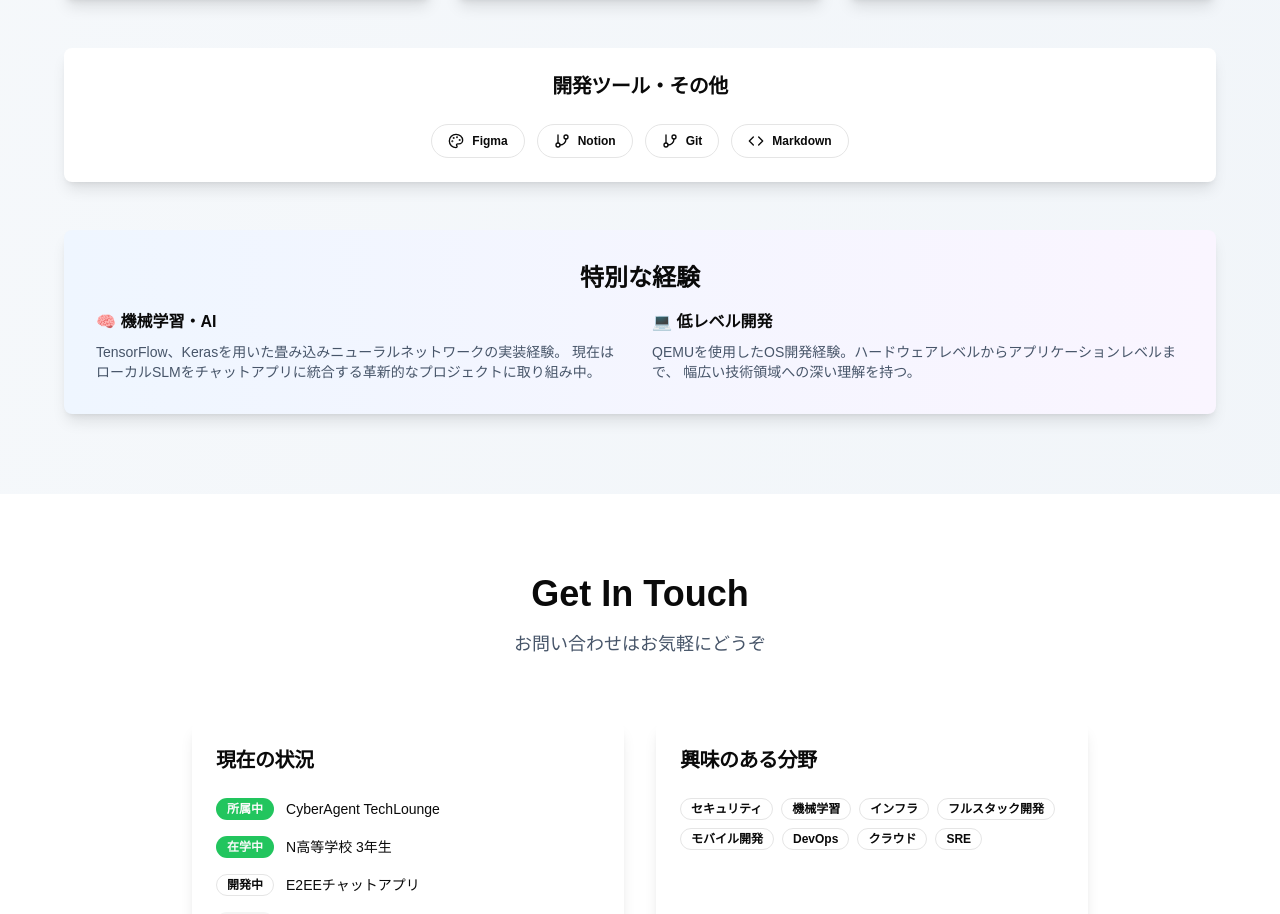
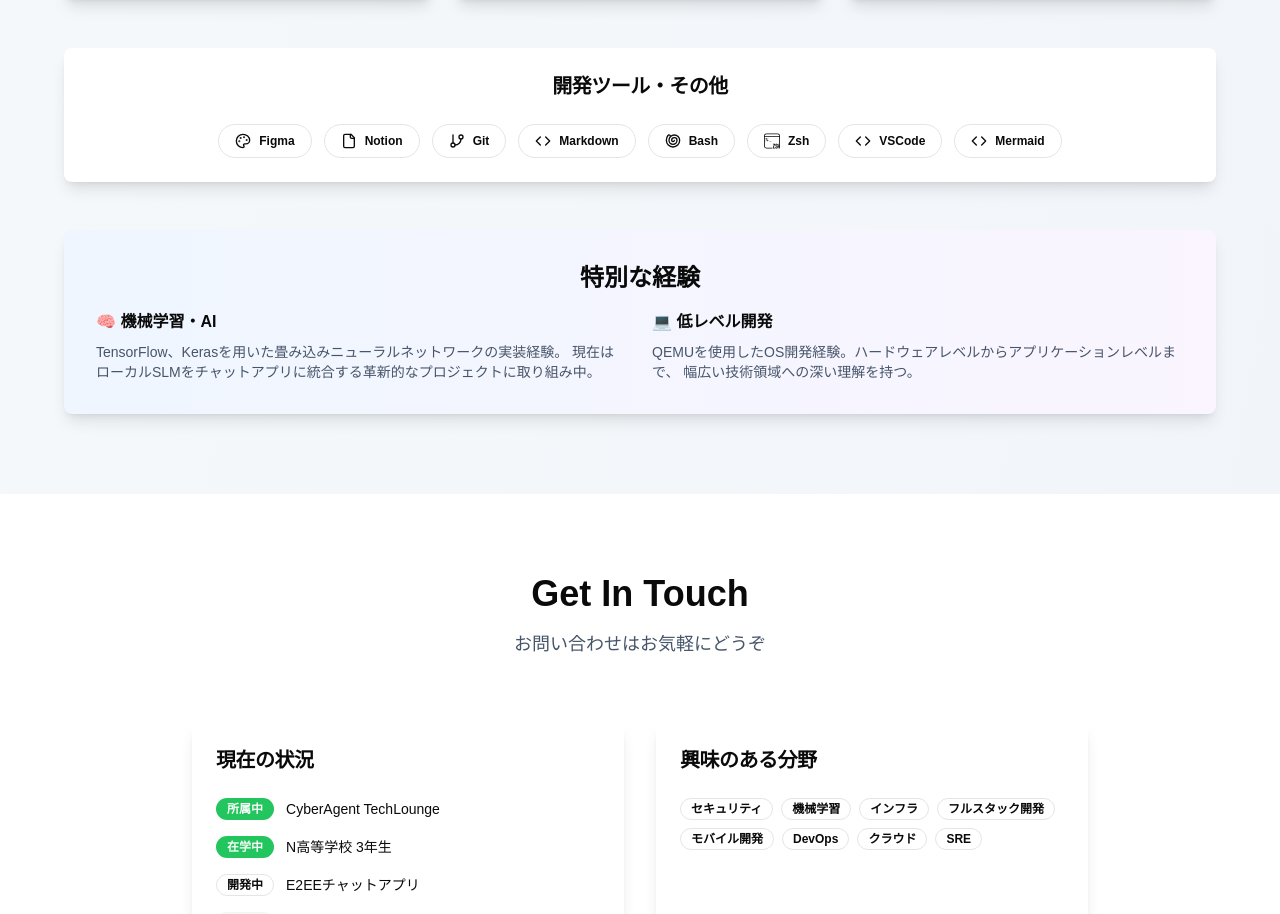
Before and after one commit to Coyote0202/Portfolio, a Next.js app: page / in a window 1280 px wide. Shown: the part 6000-6914 px from the top of the page. Built offline with nearby package versions, Linux system fonts and the light colour scheme.

Commit message:
Edit: tools

```diff
--- a/components/skills-section.tsx
+++ b/components/skills-section.tsx
@@ -1,12 +1,13 @@
 import { Card, CardContent, CardHeader, CardTitle } from "@/components/ui/card"
 import { Badge } from "@/components/ui/badge"
 import { Progress } from "@/components/ui/progress"
-import { Server, Code, Smartphone, Database, Shield, GitBranch, Palette } from "lucide-react"
+import { Server, Code, Smartphone, Database, Shield, GitBranch, Palette, Shell, File } from "lucide-react"
 import {
   SiTypescript, SiReact, SiFlutter, SiKubernetes, SiDocker, SiHtml5, SiCss3, SiJavascript, SiNodedotjs,
   SiQemu, SiVite, SiDart, SiFirebase, SiSupabase, SiPython, SiFastapi, SiFlask,
   SiPytorch, SiTensorflow, SiRust, SiC, SiGo, SiKeras, SiMqtt, SiJest, SiMysql, SiPostgresql,
-  SiCloudflare, SiVercel, SiAmazon, SiGooglecloud, SiExpo, SiGit, SiNextdotjs
+  SiCloudflare, SiVercel, SiAmazon, SiGooglecloud, SiExpo, SiGit, SiNextdotjs,
+  SiZsh
 } from "react-icons/si"
 import { FaCogs, FaTools,FaVuejs } from "react-icons/fa"
 
@@ -83,9 +84,13 @@ export function SkillsSection() {
 
   const tools = [
     { name: "Figma", icon: Palette },
-    { name: "Notion", icon: GitBranch },
+    { name: "Notion", icon: File },
     { name: "Git", icon: GitBranch },
     { name: "Markdown", icon: Code },
+    { name: "Bash", icon: Shell },
+    { name: "Zsh", icon: SiZsh },
+    { name: "VSCode", icon: Code },
+    { name: "Mermaid", icon: Code }
   ]
 
   return (
```
